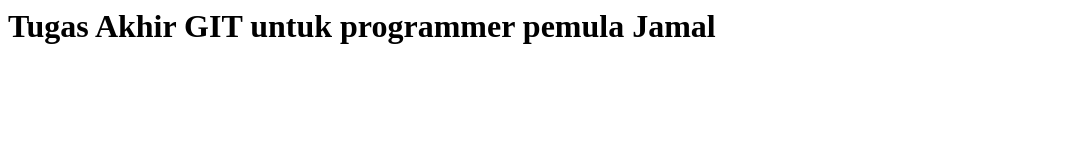
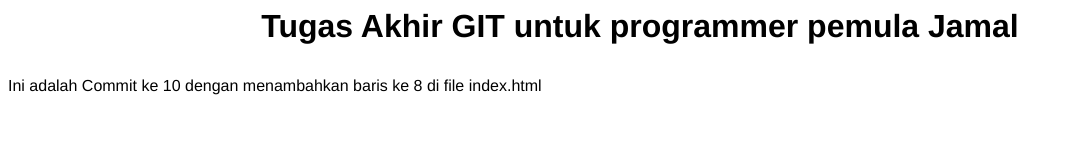
Before and after one commit to Jamal1804/TugasGit, a plain HTML site: page index.html in a window 1280 px wide. Shown: the whole page, without its empty margins (0-1072 px from the left). Drawn offline with Linux system fonts and the light colour scheme.

Commit message:
Commit Terakhir

```diff
--- a/index.html
+++ b/index.html
@@ -4,7 +4,13 @@
             Tugas akhir GIT
         </title>
         <body>
-            <h1>Tugas Akhir GIT untuk programmer pemula Jamal</h1>
+            <h1>
+                <font face ="Helvetica">
+                <p style="text-align: center;">Tugas Akhir GIT untuk programmer pemula Jamal</p>
+            </h1>
+            <p>Ini adalah Commit ke 10 dengan menambahkan baris ke 8 di file index.html</p>
         </body>
+    </font>
+        </head>
     </head>
 </html>
```
